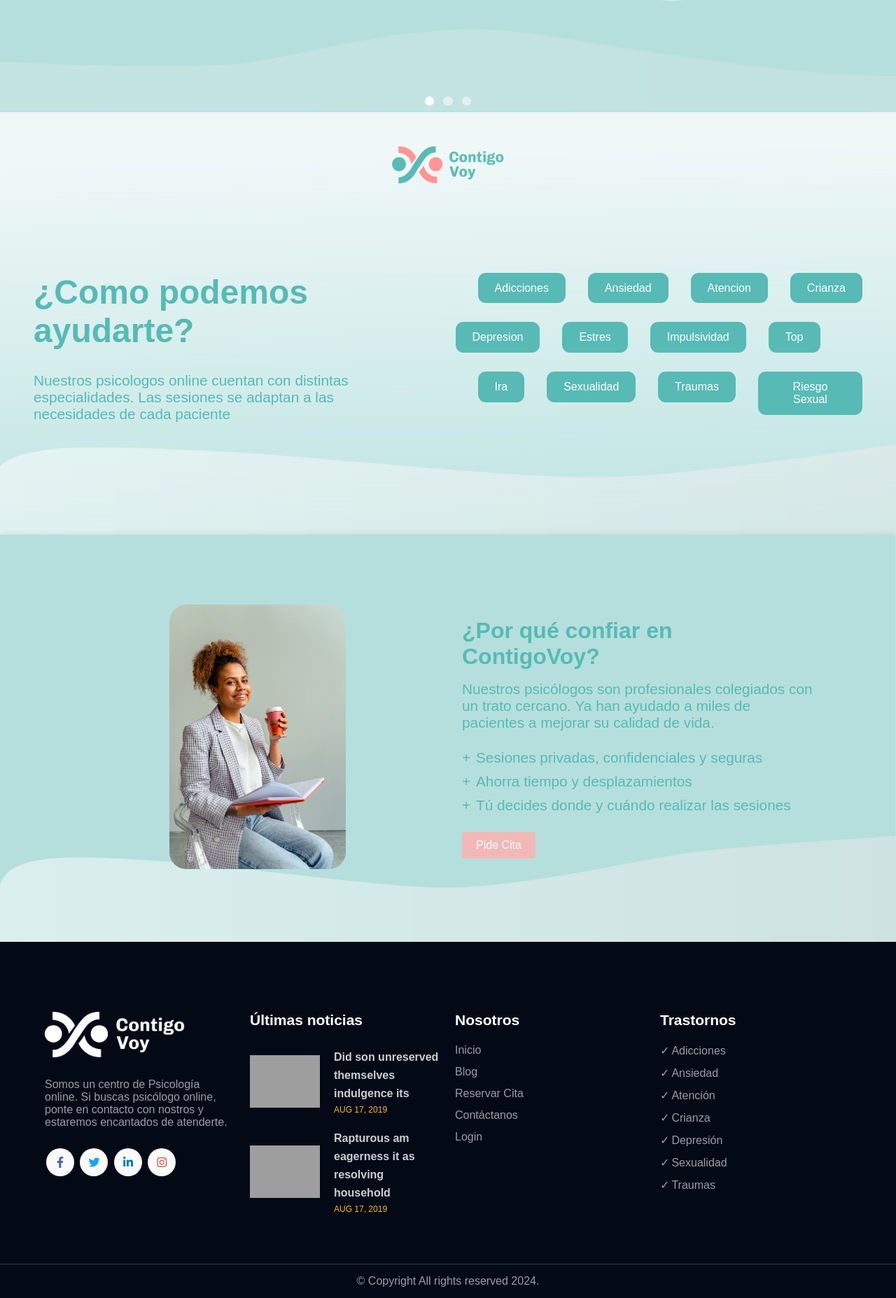
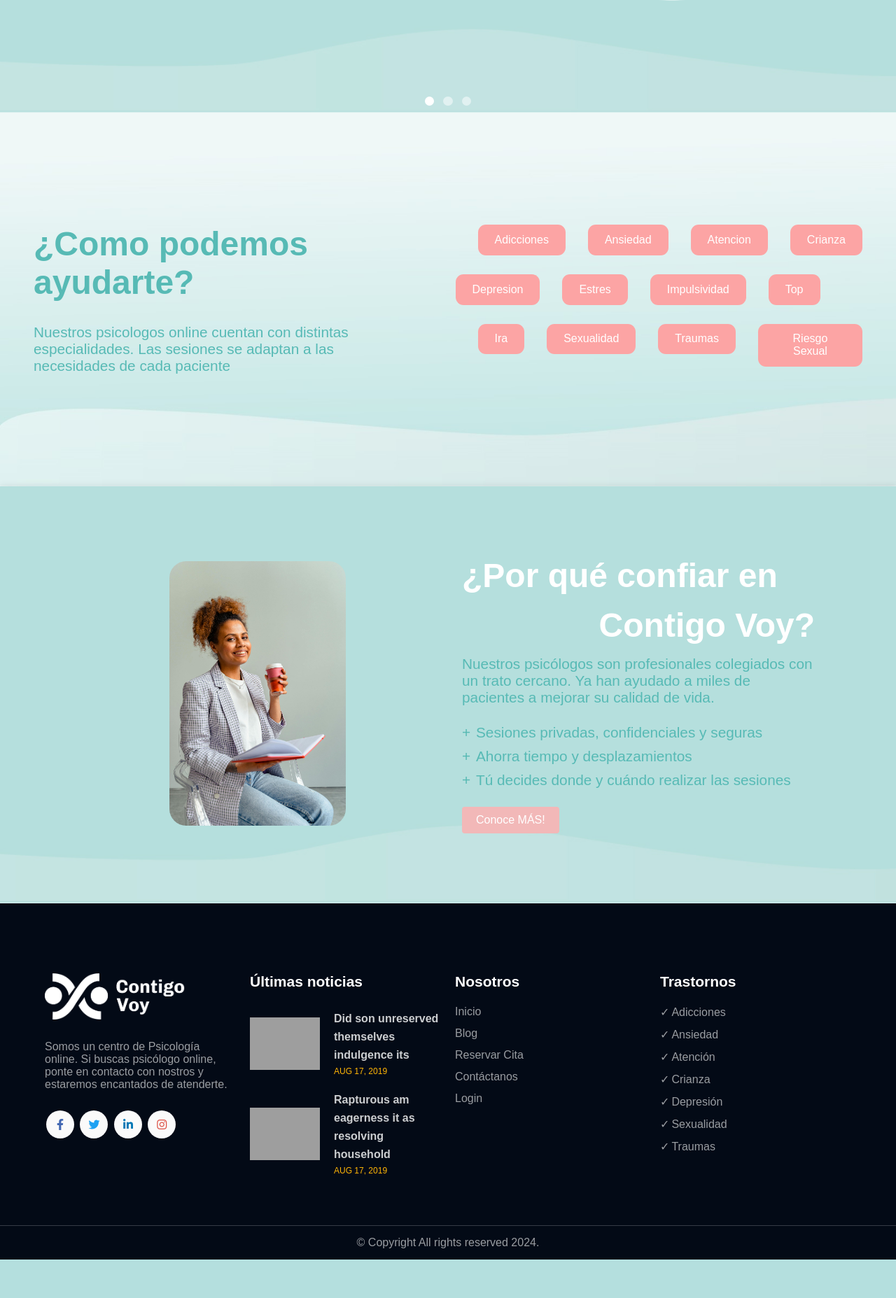
Before and after one commit to marrScielo/calidad-y-prueba, a PHP site: page / in a window 1280 px wide. Shown: the part 1350-3205 px from the top of the page at 70% size. After the commit the page ends 3150 px from the top, so only its background shows below. Run offline with PHP 8.4, Linux system fonts and the light colour scheme; grey boxes are pictures that could not be loaded.

Commit message:
Estilos-Inicio

```diff
--- a/Componentes/header.php
+++ b/Componentes/header.php
@@ -17,7 +17,7 @@
             <li><a href="psicologos.php">Reservar Cita</a></li>
             <li><a href="Contactanos.php">Contáctanos</a></li>
             <li class="dropdown">
-                <a href="./login.php">Login</a>
+                <a href="./login.php">Iniciar Sesión </a>
             </li>
         </ul>
     </nav>
--- a/Componentes/index_section1.php
+++ b/Componentes/index_section1.php
@@ -97,7 +97,7 @@
                 Encuentra equilibrio<br>
                 y bienestar emocional aquí
             </h2>
-            <a href="#" class="hero__cta">Solicitar Servicio</a>
+            <a href="psicologos.php" class="hero__cta">Solicitar Servicio</a>
         </div>
     </section>
 </body>
--- a/Componentes/index_section3.php
+++ b/Componentes/index_section3.php
@@ -10,6 +10,7 @@
                 --lightPink: #f2b8b8;
                 --lightGreen: #6ed3c7;
                 --darkGreen: #57bab5;
+                --darkPink: #fca4a4;
             }
             * {
                 box-sizing: border-box;
@@ -87,7 +88,7 @@
                 color: var(--light);
                 padding: 0.8em 1.5em;
                 border-radius: 0.7em;
-                background-color: var(--darkGreen);
+                background-color: var(--darkPink);
             }
 
             @media (width<=1250px) {
@@ -207,7 +208,7 @@
     </head>
     <body>
         <section class="section-bg">
-            <img class="section-bg__image" src="ContigoVoyAssets/recursos/Recurso_8.png" />
+            <!-- <img class="section-bg__image" src="ContigoVoyAssets/recursos/Recurso_8.png" /> -->
 
             <div class="section-bg__content">
                 <span class="section-bg__text">
--- a/Componentes/plus.php
+++ b/Componentes/plus.php
@@ -13,7 +13,7 @@
             max-width: 100%;
             background-color: #ffffff;
             box-shadow: 0 0 10px rgba(0, 0, 0, 0.1);
-            background-image: url('img/fondo-confia-nosotros.jpg');
+            background-image: url('ContigoVoyAssets/fondos/servicioEficiente.jpg');
             background-size: cover;
             background-position: center;
             background-repeat: no-repeat;
@@ -54,8 +54,18 @@
 
         .text-column h2 {
             margin-top: 0;
-            color: #57BAB5;
-            font-size: 2em;
+            color: #FFFF;
+            font-size: 3em;
+
+
+        }
+
+        .text-column h3 {
+            margin-top: 0;
+            color: #FFFF;
+            font-size: 3em;
+            text-align:end;
+
         }
 
         .text-p {
@@ -116,6 +126,7 @@
             font-size: 16px;
             cursor: pointer;
             width: max-content;
+
         }
 
         .cta-button:hover {
@@ -228,14 +239,15 @@
                 <img src="img/confia-nosotros.jpg" alt="Psicologo Plus">
             </div>
             <div class="column text-column column_Info" >
-                <h2>¿Por qué confiar en ContigoVoy?</h2>
+                <h2>¿Por qué confiar en</h2>
+                <h3>Contigo Voy?</h3>
                 <p class="text-p">Nuestros psicólogos son profesionales colegiados con un trato cercano. Ya han ayudado a miles de pacientes a mejorar su calidad de vida.</p>
                 <ul class="benefits">
                     <li class="text-p">Sesiones privadas, confidenciales y seguras</li>
                     <li class="text-p">Ahorra tiempo y desplazamientos</li>
                     <li class="text-p">Tú decides donde y cuándo realizar las sesiones</li>
                 </ul>
-                <button class="cta-button" onclick="window.location.href='psicologos.php';">Pide Cita</button>
+                <button class="cta-button" onclick="window.location.href='psicologos.php';">Conoce MÁS!</button>
             </div>
         </div>
     </div>
```
Also changed, not shown: Componentes/index_section2.php (+26 -7 lines), img/logo-actual - copia.webp (added).
